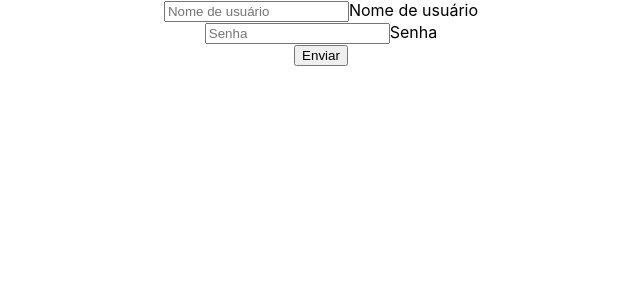
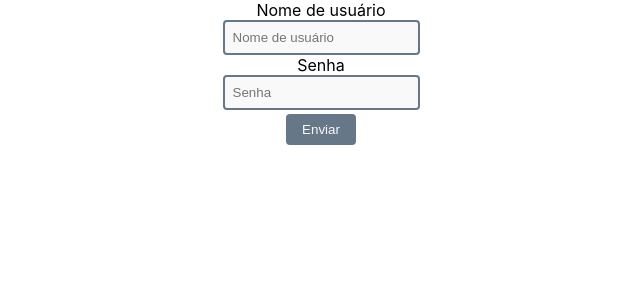
Before and after one commit to brenofreire/quemvai-frontend, a React (Create React App) app: page / in a window 1280 px wide. Shown: the top 300 px of the page, without its empty margins (319-959 px from the left). Built offline with nearby package versions, Linux system fonts and the light colour scheme.

Commit message:
chore: first working http request

```diff
--- a/src/App.tsx
+++ b/src/App.tsx
@@ -1,13 +1,14 @@
 import React from 'react'
 import { RecoilRoot } from 'recoil'
 import './App.css'
+import makeLoginAccountAuthenticator from './main/factories/usecases/login-account-maker'
 import Login from './presentation/pages/login/login'
 
 function App() {
   return (
     <div className="App">
       <RecoilRoot initializeState={() => {}}>
-        <Login></Login>
+        <Login authentication={makeLoginAccountAuthenticator()}></Login>
       </RecoilRoot>
     </div>
   )
--- a/src/domain/usecases/LoginAccount.ts
+++ b/src/domain/usecases/LoginAccount.ts
@@ -1,6 +1,6 @@
 import { Account } from '../models/Account'
 
-export interface loginAccount {
+export interface LoginAccount {
   login(params: LoginAccount.Paranms): Promise<LoginAccount.Model>
 }
 
--- /dev/null
+++ b/src/domain/usecases/index.ts
@@ -0,0 +1,3 @@
+export * from './CreateAccount'
+export * from './LoginAccount'
+export * from './pool/index'
--- /dev/null
+++ b/src/infra/services/login-account-service.ts
@@ -0,0 +1,23 @@
+import { LoginAccount } from '../../domain/usecases'
+import { HttpClient } from '../http/HttpClient'
+
+export class LoginAccountService implements LoginAccount {
+  constructor(private readonly httpClient: HttpClient, private readonly url: string) {}
+
+  login(params: LoginAccount.Paranms): Promise<LoginAccount.Model> {
+    return this.httpClient.request({
+      method: 'post',
+      url: this.url,
+      body: params,
+    })
+    // {
+    //   id: 1,
+    //   createdAt: new Date().toISOString(),
+    //   email: 'fake@example.com',
+    //   name: 'Fake Name',
+    //   password: 'fake!password',
+    //   status: AccountStatusEnum.ACTIVE,
+    //   updatedAt: new Date().toISOString(),
+    // }
+  }
+}
--- /dev/null
+++ b/src/main/factories/usecases/login-account-maker.ts
@@ -0,0 +1,7 @@
+import { LoginAccount } from '../../../domain/usecases'
+import { AxiosHttpClient } from '../../../infra/http/AxiosHttpRequester'
+import { LoginAccountService } from '../../../infra/services/login-account-service'
+
+const makeLoginAccountAuthenticator = (): LoginAccount => new LoginAccountService(new AxiosHttpClient(), 'login')
+
+export default makeLoginAccountAuthenticator
--- a/src/presentation/components/button/Button.tsx
+++ b/src/presentation/components/button/Button.tsx
@@ -1,5 +1,6 @@
 import React from 'react'
 import { LoginState } from '../../pages/login/atom'
+import { theme } from '../../style/style-vars'
 
 type ButtonProps = React.DetailedHTMLProps<React.ButtonHTMLAttributes<HTMLButtonElement>, HTMLButtonElement> & {
   text: string
@@ -9,10 +10,19 @@ type ButtonProps = React.DetailedHTMLProps<React.ButtonHTMLAttributes<HTMLButton
 
 const Button: React.FC<ButtonProps> = ({ state, ...props }) => {
   return (
-    <button disabled={state.isLoginValid} {...props}>
+    <button disabled={state.isLoginValid} {...props} style={buttonStyle}>
       {props.text}
     </button>
   )
 }
 
+const buttonStyle: React.CSSProperties = {
+  background: theme.primaryColor,
+  color: theme.white,
+  borderRadius: 4,
+  border: 0,
+  padding: '8px 16px',
+  margin: 4,
+}
+
 export default Button
--- a/src/presentation/components/input/input.tsx
+++ b/src/presentation/components/input/input.tsx
@@ -1,4 +1,5 @@
 import React, { useRef } from 'react'
+import { theme } from '../../style/style-vars'
 
 type InputProps = React.DetailedHTMLProps<React.InputHTMLAttributes<HTMLInputElement>, HTMLInputElement> & {
   state: any
@@ -10,6 +11,8 @@ const Input: React.FC<InputProps> = ({ state, setState, ...props }: InputProps)
 
   return (
     <div>
+      <label onClick={() => inputRef.current.focus()}>{props.placeholder}</label>
+      <br />
       <input
         {...props}
         readOnly
@@ -19,10 +22,20 @@ const Input: React.FC<InputProps> = ({ state, setState, ...props }: InputProps)
           e.target.readOnly = false
         }}
         onChange={(e) => setState({ ...state, [e.target.name]: e.target.value })}
+        style={inputStyle}
       />
-      <label onClick={() => inputRef.current.focus()}>{props.placeholder}</label>
     </div>
   )
 }
 
+const inputStyle: React.CSSProperties = {
+  backgroundColor: theme.white,
+  color: theme.black,
+  borderRadius: 4,
+  border: '2px solid',
+  borderColor: theme.primaryColor,
+  outline: 0,
+  padding: 8,
+}
+
 export default Input
--- a/src/presentation/pages/login/login.tsx
+++ b/src/presentation/pages/login/login.tsx
@@ -1,22 +1,34 @@
-import { useEffect } from 'react'
+import { FormEvent } from 'react'
 import { useRecoilValue } from 'recoil'
+import { LoginAccount } from '../../../domain/usecases'
 import { loginState } from './atom'
 import Input from './components/input'
 import SubmitButton from './components/submit-button'
 
-const Login: React.FC = () => {
+type LoginPresenterProps = {
+  authentication: LoginAccount
+}
+
+const Login: React.FC<LoginPresenterProps> = ({ authentication }) => {
   const getLoginState = useRecoilValue(loginState)
 
-  useEffect(() => {
-    console.log(getLoginState)
-  }, [getLoginState])
+  const handleSubmit = (e: FormEvent) => {
+    e.preventDefault()
+
+    authentication.login({
+      password: getLoginState.password,
+      username: getLoginState.username,
+    })
+  }
 
   return (
     <div>
-      <Input name="username" placeholder="Nome de usuário" type="text" />
-      <Input name="password" placeholder="Senha" type="password" />
+      <form onSubmit={handleSubmit}>
+        <Input name="username" placeholder="Nome de usuário" type="text" />
+        <Input name="password" placeholder="Senha" type="password" />
 
-      <SubmitButton text="Enviar"></SubmitButton>
+        <SubmitButton text="Enviar"></SubmitButton>
+      </form>
     </div>
   )
 }
--- /dev/null
+++ b/src/presentation/style/style-vars.ts
@@ -0,0 +1,5 @@
+export const theme = {
+  primaryColor: '#678',
+  white: '#f9f9f9',
+  black: '#131313',
+}
```
